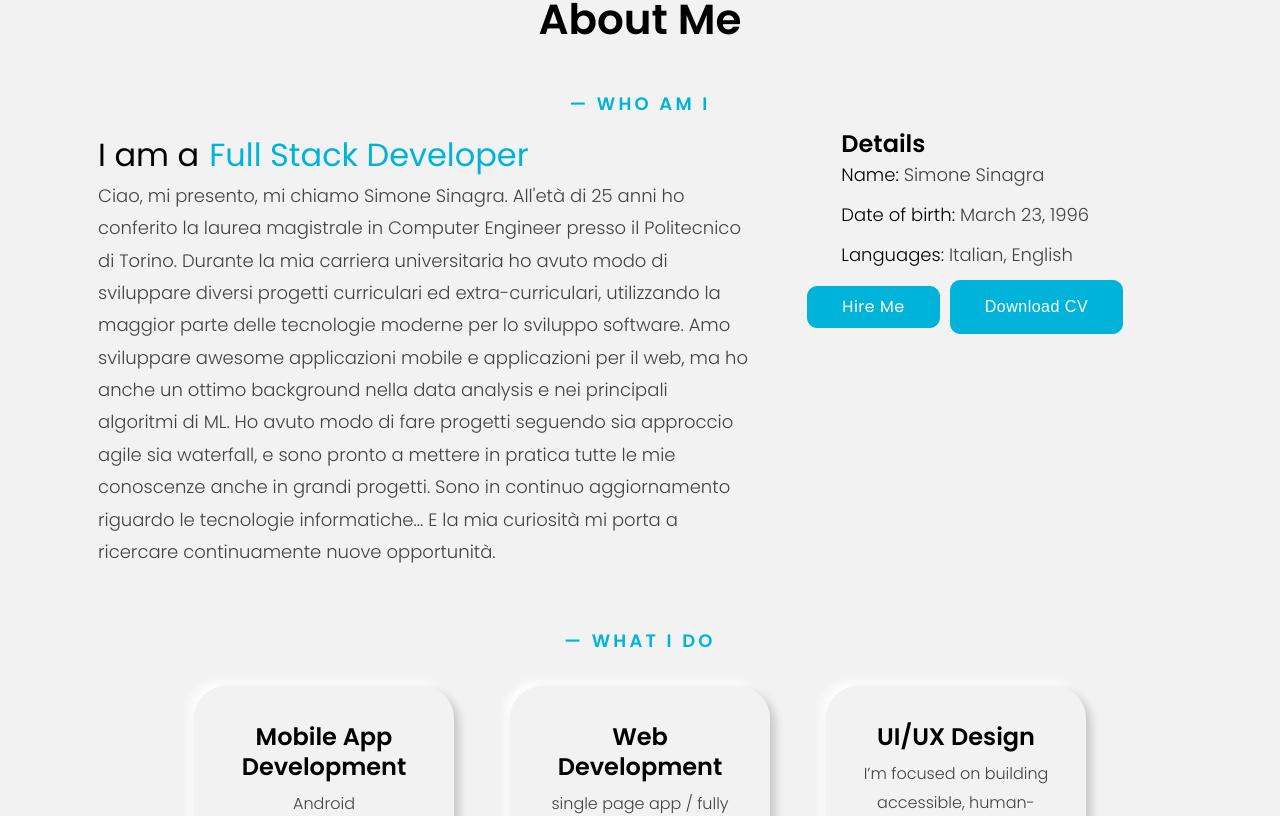
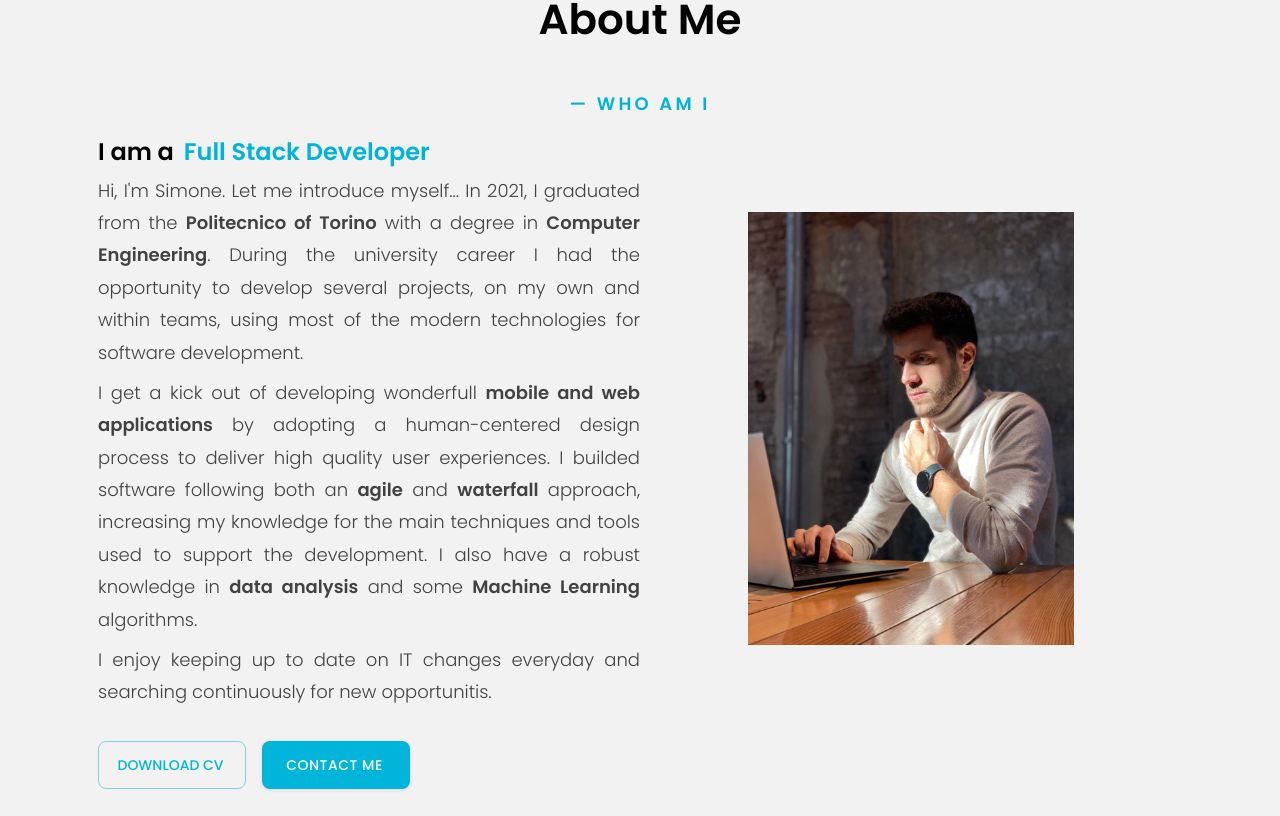
Before and after one commit to simosina/portfolio, a React (Create React App) app: page / in a window 1280 px wide. Shown: the part 910-1726 px from the top of the page. Built offline with nearby package versions, Linux system fonts and the light colour scheme.

Commit message:
Update About page

```diff
--- a/src/components/about/About.jsx
+++ b/src/components/about/About.jsx
@@ -20,32 +20,33 @@ export default function About() {
                 <h6>&#8212; Who Am I</h6>
                 <div className="content">
                     <div className="left">
-                        <h4> I am a
+                        <h5> I am a
                             <span className="wordsWrapper">
                                 <span className={activeWord !== 0 && 'hidden'}>Front-End Developer</span>
                                 <span className={activeWord !== 1 && 'hidden'}>Big Data Analyst</span>
                                 <span className={activeWord !== 2 && 'hidden'}>Full Stack Developer</span>
                             </span>
-                        </h4>
+                        </h5>
 
-                        <p>Ciao, mi presento, mi chiamo Simone Sinagra. All'età di 25 anni ho conferito la laurea magistrale in Computer Engineer presso il Politecnico di Torino.
-                            Durante la mia carriera universitaria ho avuto modo di sviluppare diversi progetti curriculari ed extra-curriculari, utilizzando la maggior parte delle tecnologie
-                            moderne per lo sviluppo software. Amo sviluppare awesome applicazioni mobile e applicazioni per il web, ma ho anche un ottimo background nella data analysis e nei principali algoritmi di ML.
-                            Ho avuto modo di fare progetti seguendo sia approccio agile sia waterfall, e sono pronto a mettere in pratica tutte le mie conoscenze anche in grandi progetti.
-                            Sono in continuo aggiornamento riguardo le tecnologie informatiche... E la mia curiosità mi porta a ricercare continuamente nuove opportunità. </p>
+                        <p>
+                            Hi, I'm Simone. Let me introduce myself... In 2021, I graduated from the <strong>Politecnico of Torino</strong> with a degree in <strong>Computer Engineering</strong>. During the university career I had the opportunity to develop several projects, on my own and within teams, using most of the modern technologies for software development.
+                        </p>
+                        <p>
+                            I get a kick out of developing wonderfull <strong>mobile and web applications</strong> by adopting a human-centered design process to deliver high quality user experiences.
+                            I builded software following both an <strong>agile</strong> and <strong>waterfall</strong> approach, increasing my knowledge for the main techniques and tools used to support the development.
+                            I also have a robust knowledge in <strong>data analysis</strong> and some <strong>Machine Learning</strong> algorithms.
+                        </p>
+                        <p>
+                            I enjoy keeping up to date on IT changes everyday and searching continuously for new opportunitis.
+                        </p>
+
+                        <div className="buttons">
+                            <a href="files/cv.pdf" className="outlinedButton m" download>Download CV</a>
+                            <a href="#contact" className="button m">Contact Me</a>
+                        </div>
                     </div>
                     <div className="right">
-                        <div className="aboutDetails">
-                            <h5>Details</h5>
-                            <div className="separator dotted" />
-                            <p><span>Name:</span> Simone Sinagra</p>
-                            <p><span>Date of birth:</span> March 23, 1996</p>
-                            <p><span>Languages:</span> Italian, English</p>
-                        </div>
-                        <div className="buttons">
-                            <a href="#contact" className="button">Hire Me</a>
-                            <button>Download CV</button>
-                        </div>
+                        <img src="assets/about-simo.jpeg" alt="" />
                     </div>
                 </div>
             </div>
@@ -74,7 +75,7 @@ export default function About() {
 
             <div className="skills">
                 <h6>&#8212; My skills</h6>
-                <p>...</p>
+                <p>Bending Spoons: "Tech stack expertise. You’re flexible, with a generalist approach and a solid knowledge of a number of technologies, especially Java and HTML. Python is a handy nice-to-have, too."</p>
             </div>
 
         </section>
--- a/src/components/about/about.scss
+++ b/src/components/about/about.scss
@@ -15,13 +15,14 @@
             display: flex;
             flex-direction: row;
             margin: 8px 0px 24px 0px;
+
             .left {
-                flex: .6;
+                flex: .5;
                 text-align: left;
 
-                h4 {
+                h5 {
                     display: inline-block;
-                    margin: 0;
+                    margin: 8px 0;
 
                     .wordsWrapper {
                         margin-left: 10px;
@@ -44,26 +45,38 @@
                             }
                         }
                     }
+                }
 
+                p {
+                    text-align: justify;
+                }
+
+                .buttons {
+                    display: flex;
+                    justify-content: left;
+                    gap: 16px;
+                    margin-top: 32px;
                 }
             }
             .right {
-                flex: .4;
+                flex: .5;
+                overflow: hidden;
+                width: 100%;
                 display: flex;
-                flex-direction: column;
-                align-items: center;
+                justify-content: center;
+                align-content: center;
 
-                .aboutDetails {
-                    span {
-                        color: black;
+                img {
+                    width: 60%;
+                    max-height: 600px;
+                    object-fit: contain;
+
+                    @include tablet {
+                        width: 80%;
+                        max-height: none;
                     }
                 }
 
-                .buttons {
-                    display: grid;
-                    grid-auto-flow: column;
-                    grid-column-gap: 10px;
-                }
             }
         }
     }
@@ -109,4 +122,91 @@
     .skills {
         text-align: center;
     }
+
+
+    .outlinedButton {
+        display: inline-flex;
+        align-items: center;
+        justify-content: center;
+        position: relative;
+        box-sizing: border-box;
+        background-color: transparent;
+        outline: 0px;
+        margin: 0px;
+        cursor: pointer;
+        user-select: none;
+        vertical-align: middle;
+        appearance: none;
+        text-decoration: none;
+        font-weight: 500;
+        font-size: 14px;
+        line-height: 1.75;
+        text-transform: uppercase;
+        padding: 5px 15px 5px 12px;
+        border-radius: 8px;
+
+        margin-bottom: 8px;
+
+        transition: all .25s ease-in-out;
+
+        border: 1px solid rgba(0, 181, 217, 0.5);
+        color: rgba(0, 181, 217, 1);
+
+        &:hover {
+            border: 1px solid rgba(0, 181, 217, 1);
+            background-color: rgba(0, 181, 217, .8);
+            color: white;
+        }
+
+        width: 148px;
+    }
+
+    .button {
+        display: inline-flex;
+        align-items: center;
+        justify-content: center;
+        position: relative;
+        box-sizing: border-box;
+        background-color: transparent;
+        outline: 0px;
+        margin: 0px;
+        cursor: pointer;
+        user-select: none;
+        vertical-align: middle;
+        appearance: none;
+        text-decoration: none;
+        font-weight: 500;
+        font-size: 14px;
+        line-height: 1.75;
+        text-transform: uppercase;
+        padding: 5px 15px 5px 12px;
+        border-radius: 8px;
+
+        margin-bottom: 8px;
+
+        transition: all .25s ease-in-out;
+
+        color: white;
+        background-color: rgba(0, 181, 217, 1);
+        box-shadow: rgba(0, 0, 0, 0.1) 0px 1px 4px;
+
+        border: none;
+
+
+        &:hover {
+            background-color: rgb(0, 171, 206);
+            color: white;
+            box-shadow: rgba(0, 0, 0, .3) 0px 1px 12px;
+        }
+
+        width: 148px;
+
+        &.m {
+            height: 48px;
+        }
+    }
+
+    strong {
+        font-weight: 600;
+    }
 }
--- a/src/components/resume/resume.scss
+++ b/src/components/resume/resume.scss
@@ -127,7 +127,8 @@
 
         &:hover {
             border: 1px solid rgba(0, 181, 217, 1);
-            background-color: rgba(0, 181, 217, 0.075);
+            background-color: rgba(0, 181, 217, .8);
+            color: white;
         }
 
     }
--- a/src/components/topbar/topbar.scss
+++ b/src/components/topbar/topbar.scss
@@ -12,7 +12,7 @@
     &.scrolled {
         height: $topBarHeight;
         box-shadow: rgba(0, 0, 0, 0.1) 0px 2px 12px;
-        background-color: #151515f0;
+        background-color: #151515f6;
     }
 
     .wrapper {
--- a/src/global.scss
+++ b/src/global.scss
@@ -14,9 +14,16 @@ $sm_paddingX: 48px;
 
 
 /* RESPONSIVE */
-$width: 576px;
+$mobileWidth: 576px;
 @mixin mobile {
-    @media screen and (max-width: #{$width}) {
+    @media screen and (max-width: #{$mobileWidth}) {
         @content;
     }
 }
+
+$tabletWidth: 1024px;
+@mixin tablet {
+    @media screen and (max-width: #{$tabletWidth}) {
+        @content;
+    }
+}
--- a/src/styles/typography.scss
+++ b/src/styles/typography.scss
@@ -9,6 +9,10 @@ p {
     text-rendering: optimizeLegibility;
     text-decoration: none;
     margin: 0 0 8px 0;
+
+    @include tablet {
+        font-size: 16px;
+    }
 }
 
 h1 {
```
Also changed, not shown: 1 other file (tests, documents, lock files or other folders).
